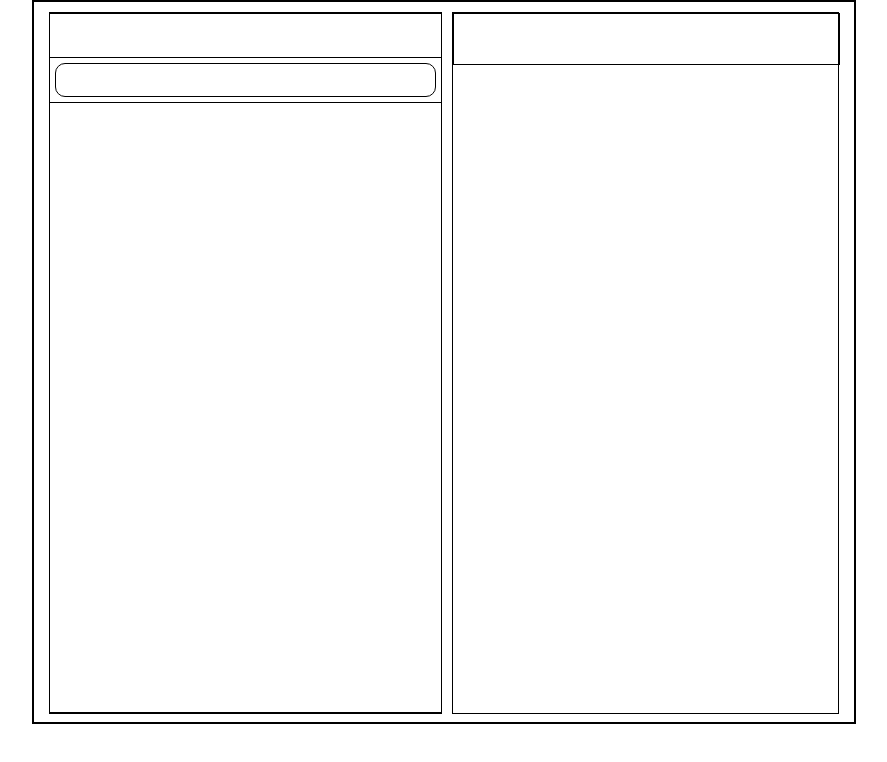
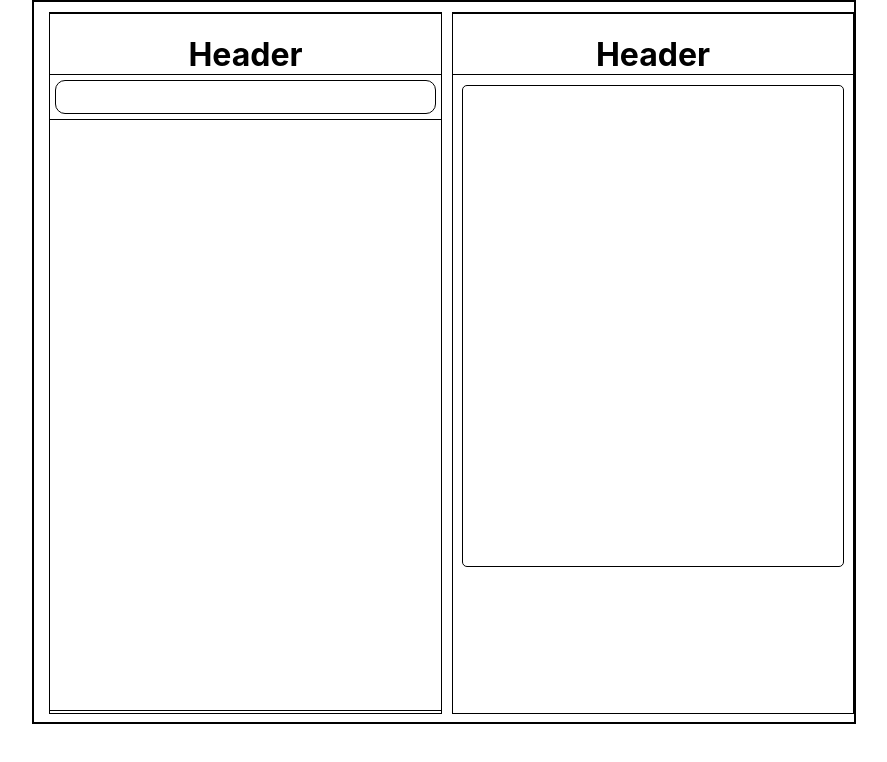
Before and after one commit to fa-rimi/react-employee-app, a React (Create React App) app: page / in a window 1280 px wide. Shown: the top 762 px of the page, without its empty margins (196-1083 px from the left). Built offline with nearby package versions, Linux system fonts and the light colour scheme.

Commit message:
Employee outline

```diff
--- a/src/App.css
+++ b/src/App.css
@@ -32,23 +32,21 @@ body {
 .employee-pg {
   width: 50%;
   height: 100%;
+  display: flex;
+  flex-direction: column;
+  align-items: center;
   margin: 0 5px 0 5px;
 
   /* margin: 10px; */
   border: var(--border-light);
 }
 
-.home-pg {
-  display: flex;
-  flex-direction: column;
-  align-items: center;
-}
-
 .header-section {
   width: 100%;
-  height: 50px;
+  height: 60px !important;
 
   border: var(--border-light);
+  text-align: center;
 }
 
 .search-bar input {
@@ -60,8 +58,17 @@ body {
 }
 
 .employee-list {
-  height: 100%;
+  height: 590px;
   width: 100%;
 
   border: var(--border-light);
 }
+
+.employee-info {
+  width: 380px;
+  height: 480px;
+  margin: 10px;
+
+  border: var(--border-light);
+  border-radius: 5px;
+}
--- a/src/components/Employee.js
+++ b/src/components/Employee.js
@@ -0,0 +1,13 @@
+import "../App.css"
+
+function Employee(params) {
+    return (
+
+        <div className="employee-info">
+            {console.log("Employee contact info")}
+        </div>
+
+    )
+}
+
+export default Employee
--- a/src/components/EmployeeListItem.js
+++ b/src/components/EmployeeListItem.js
@@ -3,7 +3,7 @@ import "../App.css";
 function EmployeeListItem() {
     return (
 
-        <div>
+        <div className="employee-list-item">
             {console.log("EmployeeListItem generating...")}
         </div>
 
--- a/src/components/Header.js
+++ b/src/components/Header.js
@@ -4,6 +4,7 @@ function Header() {
     return (
 
         <div className="header-section">
+            <h1>Header</h1>
             {console.log("Header is live!")}
         </div>
 
--- a/src/pages/EmployeePage.js
+++ b/src/pages/EmployeePage.js
@@ -1,5 +1,6 @@
 import "../App.css";
 import Header from "../components/Header";
+import Employee from "../components/Employee";
 
 function EmployeePage() {
   //! I forgot to add return at first and my Employee Page would not display
@@ -7,6 +8,7 @@ function EmployeePage() {
 
   <div className="employee-pg">
     <Header/>
+    <Employee/>
     {console.log("EmployeePage is connected!")}
   </div>
 
```
